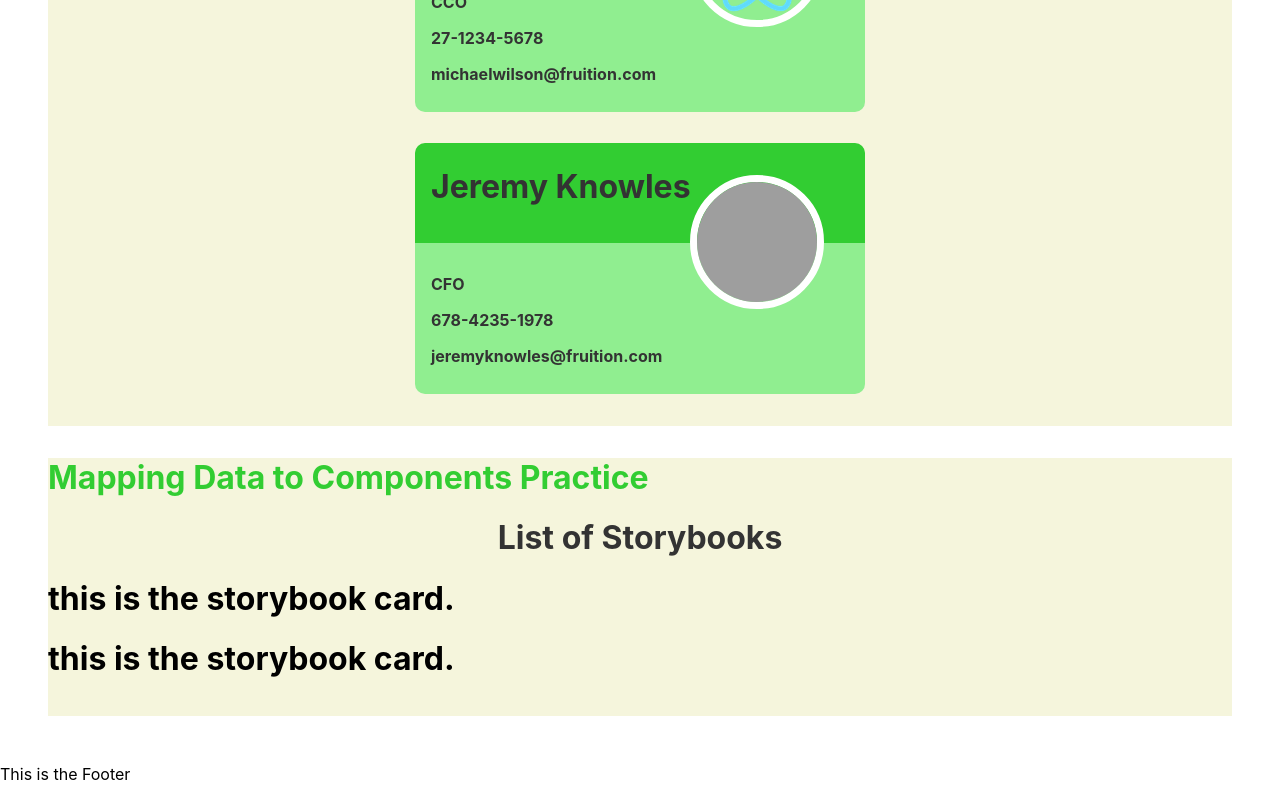
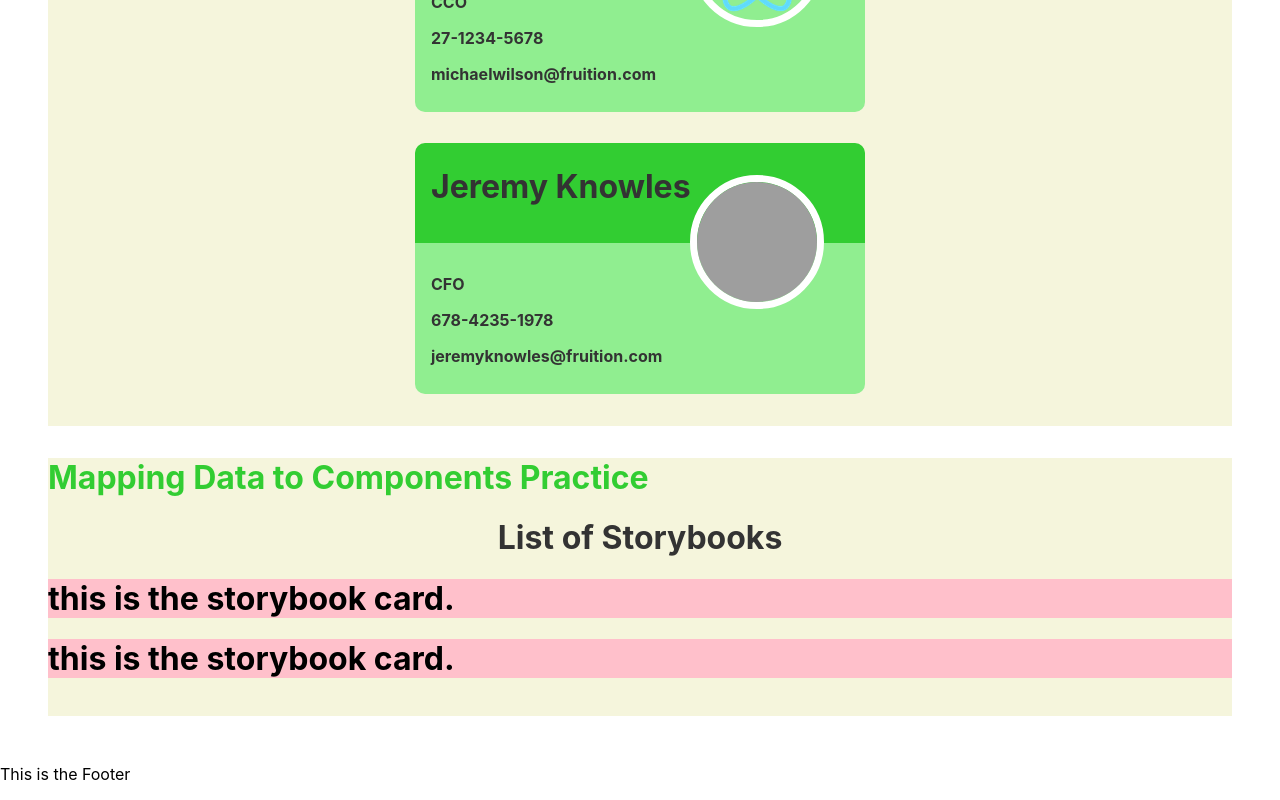
Before and after one commit to jreyes73/fruition-ed, a React (Create React App) app: page /practice in a window 1280 px wide. Shown: the part 6736-7536 px from the top of the page. Built offline with nearby package versions, Linux system fonts and the light colour scheme; grey boxes are pictures that could not be loaded.

Commit message:
update new 2

```diff
--- a/src/components/StorybookCard/StorybookCard.jsx
+++ b/src/components/StorybookCard/StorybookCard.jsx
@@ -3,6 +3,8 @@ import styles from "./StorybookCard.module.css"
 
 export default function StorybookCard() {
     return (
-        <h1>this is the storybook card.</h1>
+        <div className={styles.backgroundTest} >
+            <h1>this is the storybook card.</h1>
+        </div>
     )
 }
--- a/src/components/StorybookCard/StorybookCard.module.css
+++ b/src/components/StorybookCard/StorybookCard.module.css
@@ -0,0 +1,3 @@
+.backgroundTest {
+    background-color: pink;
+}
```
